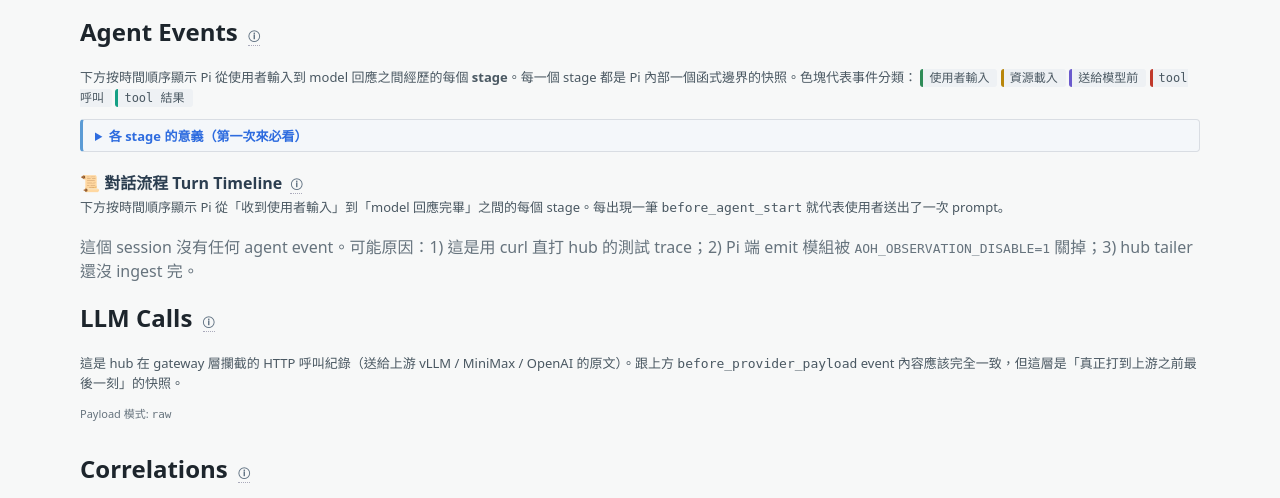
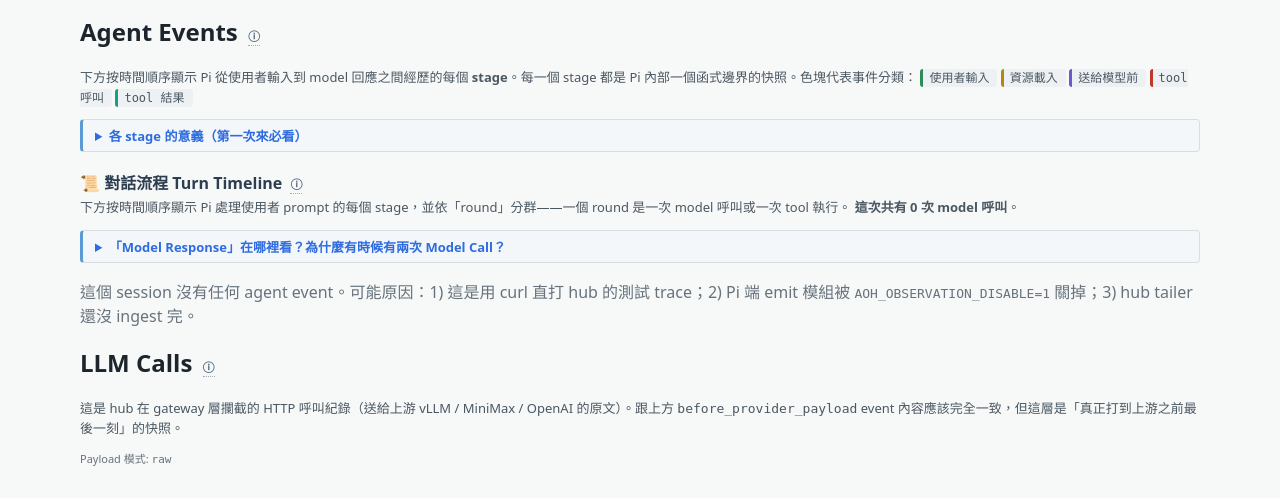
Before and after one commit to istale/agent-observation-hub, a FastAPI app: page /traces/1 in a window 1280 px wide. Shown: the part 392-890 px from the top of the page. Run offline with FastAPI, Linux system fonts and the light colour scheme; data that the repository does not hold is empty; parts of the project's set-up code (start-up, migrations or seed data) failed here and were passed over.

Commit message:
ui: group turn timeline into Model Call / Tool Execution rounds
User feedback: "The timeline contains 2 model calls but nothing tells
me where one ends and the next begins — confusing."

Fix: classify each consecutive trace_id group into a "round" and label
each round with a clear header before its events:

- 🤖 Model Call #N (numbered, last one marked "最後一次"): one
  before_provider_request + context + before_provider_payload triple.
  Background pale blue, blue left border.
- 🔧 Tool Execution: one tool_call + tool_result pair. Background
  pale red, red left border.
- 👤 User submit banner: kept for user_input rounds (before_agent_start).

Header bar also surfaces the model-call trace_id prefix so it's easy
to verify the cards below really belong to this round.

A new help-block at the top of the Turn Timeline section explains:
- where "model response" actually appears (LLM Calls section, OR the
  next round's tool_call, OR the next round's context as a toolResult
  message)
- why a single user turn often produces multiple model calls
  (tool-use → tool result → re-ask model)

Implementation:
- main.py: groups turn_events by trace_id classification (prompt_* /
  tool_* / UUID), assigns model-call sequence numbers, passes
  turn_rounds + model_call_total to the template.
- trace.html: outer loop now iterates rounds; emits round-header
  before each round's events.
- style.css: .round-header + .round-model-call / .round-tool-exec
  banners.

Verified end-to-end on a 2-model-call trace: renders
[user submit] → [Model Call #1] → [Tool Execution] → [Model Call #2 (最後一次)]
with each model call's 3 stages nested correctly.

Co-Authored-By: Claude Opus 4.7 <noreply@anthropic.com>

```diff
--- a/app/main.py
+++ b/app/main.py
@@ -159,6 +159,34 @@ def create_app() -> FastAPI:
         # createAgentSession() but it's setup, not part of any turn.
         session_setup_events = [e for e in session_events if e["stage"] == "resource_loaded"]
         turn_events = [e for e in session_events if e["stage"] != "resource_loaded"]
+
+        # Group consecutive events by trace_id into "rounds" so the timeline
+        # can label each model-call round (#1, #2) and each tool execution.
+        # trace_id schemes (set by Pi-side emitters):
+        #   prompt_<rand>      → one user turn (before_agent_start)
+        #   <uuid>             → one model call (before_provider_request + context + before_provider_payload)
+        #   tool_<call_id>     → one tool execution (tool_call + tool_result)
+        def _classify(tid: str) -> str:
+            if tid.startswith("prompt_"):
+                return "user_input"
+            if tid.startswith("tool_"):
+                return "tool_execution"
+            return "model_call"
+
+        turn_rounds: list[dict] = []
+        last_tid: str | None = None
+        model_call_n = 0
+        for ev in turn_events:
+            tid = ev["trace_id"]
+            if tid != last_tid:
+                kind = _classify(tid)
+                round_obj = {"kind": kind, "trace_id": tid, "events": []}
+                if kind == "model_call":
+                    model_call_n += 1
+                    round_obj["index"] = model_call_n
+                turn_rounds.append(round_obj)
+                last_tid = tid
+            turn_rounds[-1]["events"].append(ev)
         return templates.TemplateResponse(request, "trace.html", {
             "trace_id": trace_id,
             "run": run,
@@ -171,6 +199,8 @@ def create_app() -> FastAPI:
             "session_events": session_events,
             "session_setup_events": session_setup_events,
             "turn_events": turn_events,
+            "turn_rounds": turn_rounds,
+            "model_call_total": model_call_n,
             "session_id": session_id,
             "stage_diffs": diffs_by_trace,
         })
--- a/app/ui/static/style.css
+++ b/app/ui/static/style.css
@@ -328,3 +328,28 @@ details.help-block ul { margin: 6px 0; padding-left: 20px; }
 }
 .user-submit-icon { font-size: 16px; }
 .user-submit-arrow { margin-left: auto; font-size: 18px; opacity: 0.8; }
+
+/* --- Round headers (model_call / tool_execution boundaries) --- */
+.round-header {
+  display: flex;
+  align-items: center;
+  gap: 10px;
+  margin: 18px 0 6px 0;
+  padding: 8px 12px;
+  border-radius: 5px;
+  font-weight: 600;
+  font-size: 14px;
+}
+.round-model-call {
+  background: #e3edf6;
+  border-left: 4px solid #4682b4;
+  color: #1e3a5f;
+}
+.round-tool-exec {
+  background: #fdebe4;
+  border-left: 4px solid #c0392b;
+  color: #74240e;
+}
+.round-icon { font-size: 16px; }
+.round-label { flex: 0 0 auto; }
+.round-meta { margin-left: auto; }
--- a/app/ui/templates/trace.html
+++ b/app/ui/templates/trace.html
@@ -128,24 +128,52 @@
       <span class="help-inline" title="從使用者按下送出開始，到 model 回完訊息為止。一個 session 裡每按一次送出都會產生一段這樣的 timeline。">ⓘ</span>
     </h3>
     <p class="help-section-intro">
-      下方按時間順序顯示 Pi 從「收到使用者輸入」到「model 回應完畢」之間的每個 stage。每出現一筆 <code>before_agent_start</code> 就代表使用者送出了一次 prompt。
+      下方按時間順序顯示 Pi 處理使用者 prompt 的每個 stage，並依「round」分群——一個 round 是一次 model 呼叫或一次 tool 執行。
+      <strong>這次共有 {{ model_call_total }} 次 model 呼叫</strong>。
     </p>
-    {% if turn_events %}
+    <details class="help-block">
+      <summary>「Model Response」在哪裡看？為什麼有時候有兩次 Model Call？</summary>
+      <p><strong>Model 沒有獨立的 response event。</strong>Model 回完之後，它的回應有兩種去處：</p>
+      <ul>
+        <li>📨 <strong>直接給使用者的最終回答</strong>：顯示在頁面下方的「LLM Calls」區塊的 <code>Assistant</code> 欄位。</li>
+        <li>🔧 <strong>請 agent 幫忙呼叫 tool</strong>：顯示在這個 round 之後的「Tool Execution」事件。</li>
+      </ul>
+      <p><strong>為什麼一次使用者輸入會觸發多次 Model Call？</strong></p>
+      <p>典型的 tool 使用流程：</p>
+      <ol>
+        <li>Model Call #1：model 看了 user 的問題後，決定「我需要先用 bash 看一下檔案」→ 回傳 tool_call</li>
+        <li>Tool Execution：Pi 執行 bash → 拿到結果</li>
+        <li>Model Call #2：Pi 把 tool 結果塞進 context 再問 model 一次 → model 這次直接回答 user</li>
+      </ol>
+      <p>每次 Model Call 都會有自己一組 <code>before_provider_request</code> + <code>context</code> + <code>before_provider_payload</code>。第二次的 <code>context</code> 會比第一次多一筆 toolResult 訊息——你點開比對就能看到。</p>
+    </details>
+    {% if turn_rounds %}
     <div class="user-submit-marker" title="這是使用者打字並按下送出的瞬間——所有下方的 agent 處理都是被這個動作觸發的">
       <span class="user-submit-icon">👤</span>
       <span>使用者送出 prompt（這個動作本身不是 event，但它觸發了下方所有 agent 處理）</span>
       <span class="user-submit-arrow">↓</span>
     </div>
-    <div class="stack">
-      {% for ev in turn_events %}
-        {# Each new before_agent_start marks the start of a new user turn within this session. #}
-        {% if not loop.first and ev.stage == 'before_agent_start' %}
+    {% for round in turn_rounds %}
+      {% if round.kind == 'user_input' and not loop.first %}
         <div class="user-submit-marker" title="使用者在同一個 session 內又送出了下一個 prompt">
           <span class="user-submit-icon">👤</span>
           <span>使用者送出下一個 prompt</span>
           <span class="user-submit-arrow">↓</span>
         </div>
-        {% endif %}
+      {% elif round.kind == 'model_call' %}
+        <div class="round-header round-model-call" title="這是一次完整的 LLM 呼叫。包含 3 個 stage：before_provider_request (準備呼叫)、context (送給模型的 agent 內部 message)、before_provider_payload (adapter 改寫後即將送 HTTP 的 payload)">
+          <span class="round-icon">🤖</span>
+          <span class="round-label">Model Call #{{ round.index }}{% if round.index == model_call_total %} <span class="muted small">（最後一次）</span>{% endif %}</span>
+          <span class="round-meta muted small">trace <code>{{ round.trace_id[:12] }}…</code></span>
+        </div>
+      {% elif round.kind == 'tool_execution' %}
+        <div class="round-header round-tool-exec" title="上一次 Model Call 要求 Pi 幫忙執行 tool；這裡是 tool 的執行過程與結果。下一次 Model Call 的 context 會包含這個結果。">
+          <span class="round-icon">🔧</span>
+          <span class="round-label">Tool Execution</span>
+          <span class="round-meta muted small">執行 tool 並把結果準備好給下一次 Model Call</span>
+        </div>
+      {% endif %}
+      {% for ev in round.events %}
         <details class="agent-event agent-event-{{ ev.stage }}" {% if ev.view.kind == 'context' or ev.view.kind == 'before_agent_start' %}open{% endif %}>
           <summary>
             <span class="badge" title="這是 stage 名稱。before_agent_start = 收到使用者輸入；resource_loaded = 載入 skills/templates；context = 即將送給模型的 message 陣列；before_provider_payload = adapter 改寫後的最終 payload；tool_call / tool_result = 工具呼叫前後。">{{ ev.stage }}</span>
@@ -319,7 +347,7 @@
           {% endif %}
         </details>
       {% endfor %}
-    </div>
+    {% endfor %}
     {% else %}
     <p class="muted">這個 session 沒有任何 agent event。可能原因：1) 這是用 curl 直打 hub 的測試 trace；2) Pi 端 emit 模組被 <code>AOH_OBSERVATION_DISABLE=1</code> 關掉；3) hub tailer 還沒 ingest 完。</p>
     {% endif %}
```
